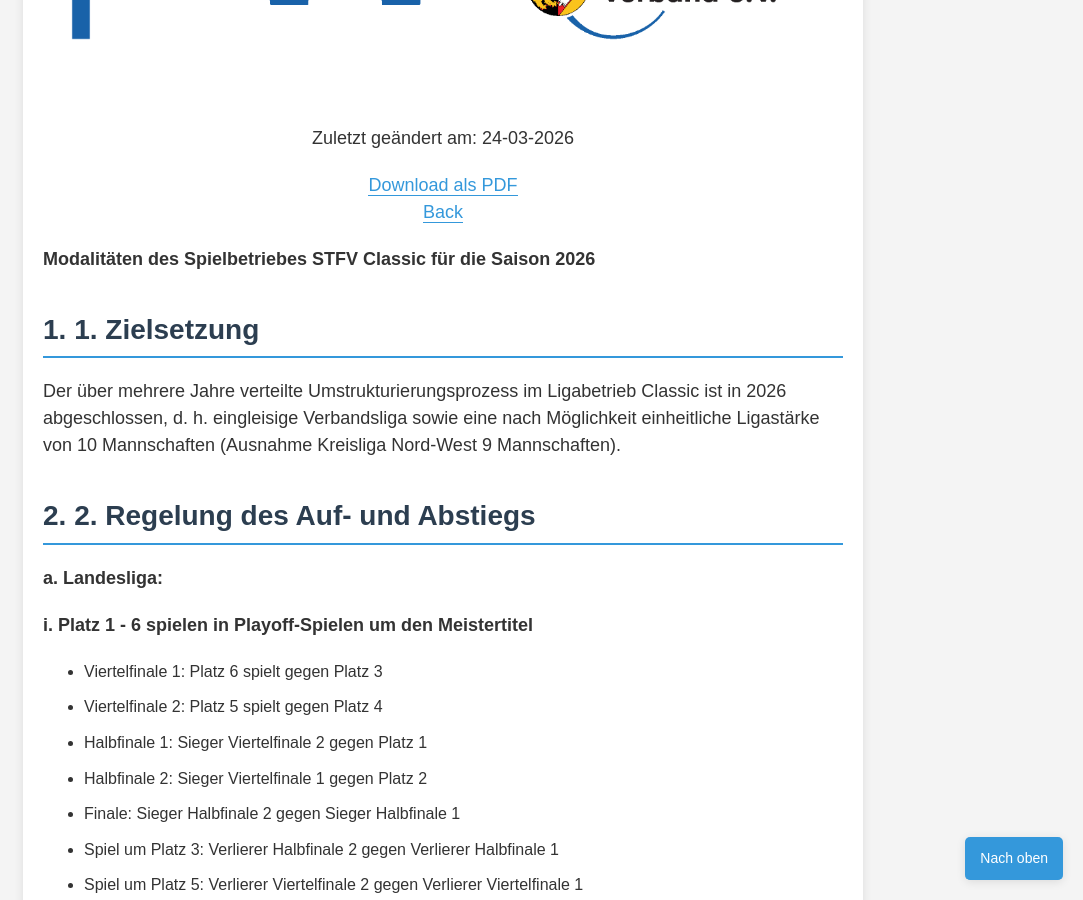
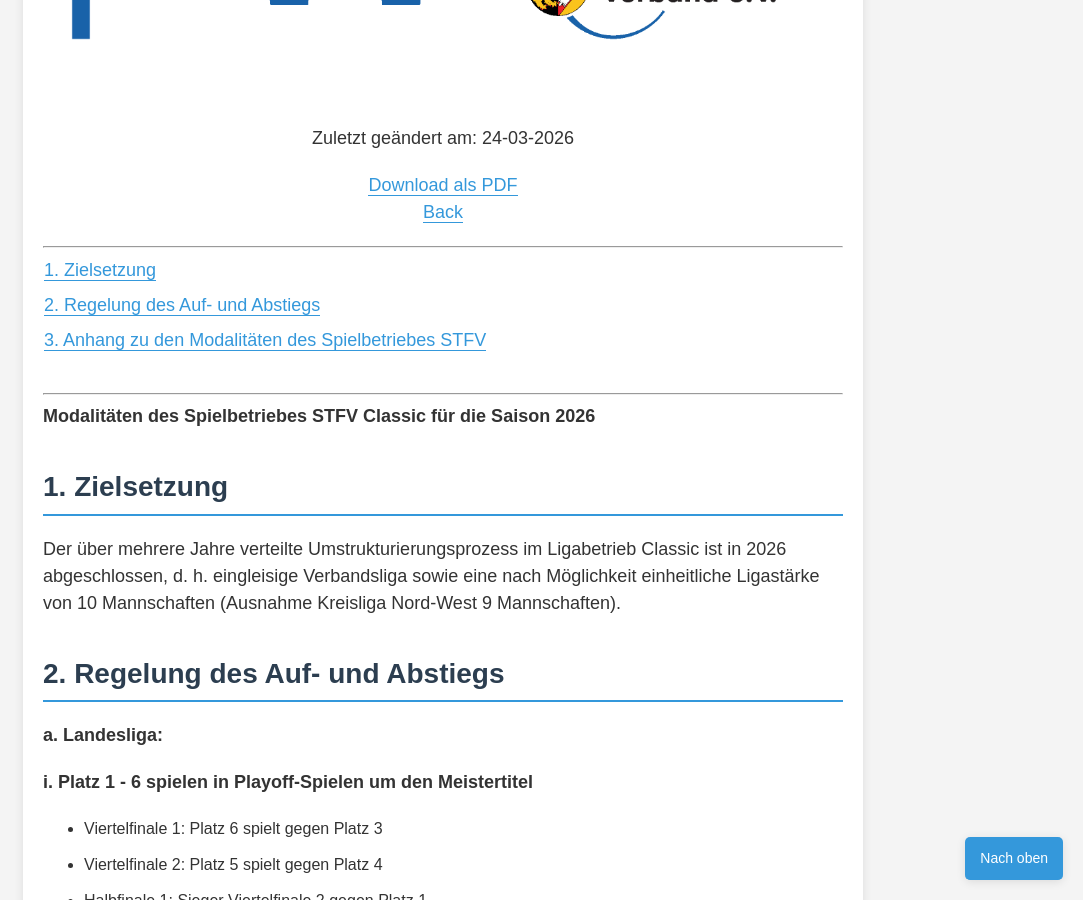
Before and after one commit to Deutscher-Tischfussballbund/stfv-docs, a Jekyll site: the page built from docs/Modalitäten_Spielbetriebes_Classic.md, in a window 1280 px wide and 900 px high, scrolled down 521 px. Shown: the whole window, without its empty margins (197-1280 px from the left). Built offline with Jekyll 4.4.1, drawn with Linux system fonts in a browser that asks for light colours; our own code applies the rules of GitHub Pages for plain Markdown files.

Commit message:
Update Modalitäten_Spielbetriebes_Classic.md

```diff
--- a/docs/Modalitäten_Spielbetriebes_Classic.md
+++ b/docs/Modalitäten_Spielbetriebes_Classic.md
@@ -13,13 +13,19 @@
     </p>
 </div>
 
+---
+
+* TOC
+{:toc}
+---
+
 **Modalitäten des Spielbetriebes STFV Classic für die Saison 2026**
 
-# **1\. Zielsetzung**
+# Zielsetzung
 
 Der über mehrere Jahre verteilte Umstrukturierungsprozess im Ligabetrieb Classic ist in 2026 abgeschlossen, d. h. eingleisige Verbandsliga sowie eine nach Möglichkeit einheitliche Ligastärke von 10 Mannschaften (Ausnahme Kreisliga Nord-West 9 Mannschaften).
 
-# **2\. Regelung des Auf- und Abstiegs**
+# Regelung des Auf- und Abstiegs
 
 **a. Landesliga:**
 
@@ -98,7 +104,7 @@ Der über mehrere Jahre verteilte Umstrukturierungsprozess im Ligabetrieb Classi
 
 - Modus und weitere Infos folgen am Ende der Vorrunde 2026.
 
-**Anhang zu den Modalitäten des Spielbetriebes STFV**
+# Anhang zu den Modalitäten des Spielbetriebes STFV
 
 **• Allgemeines**
 
```
